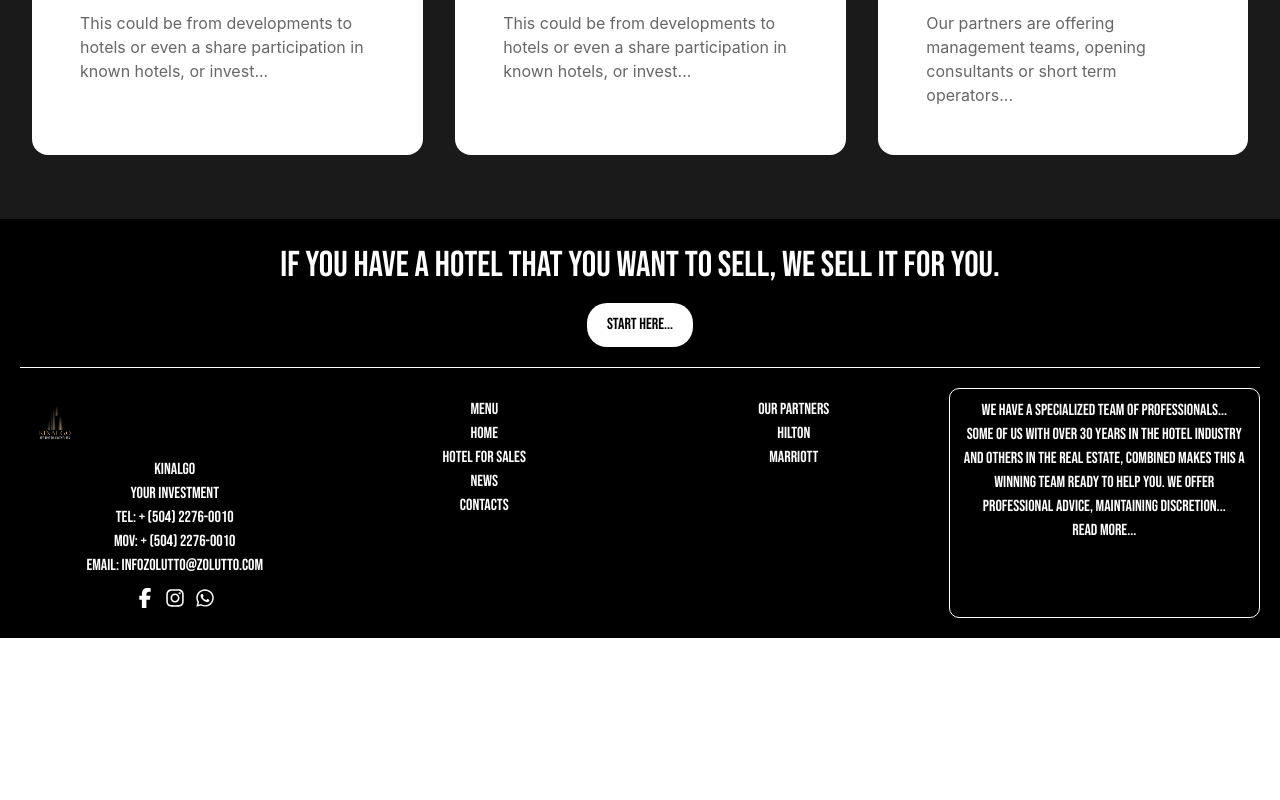
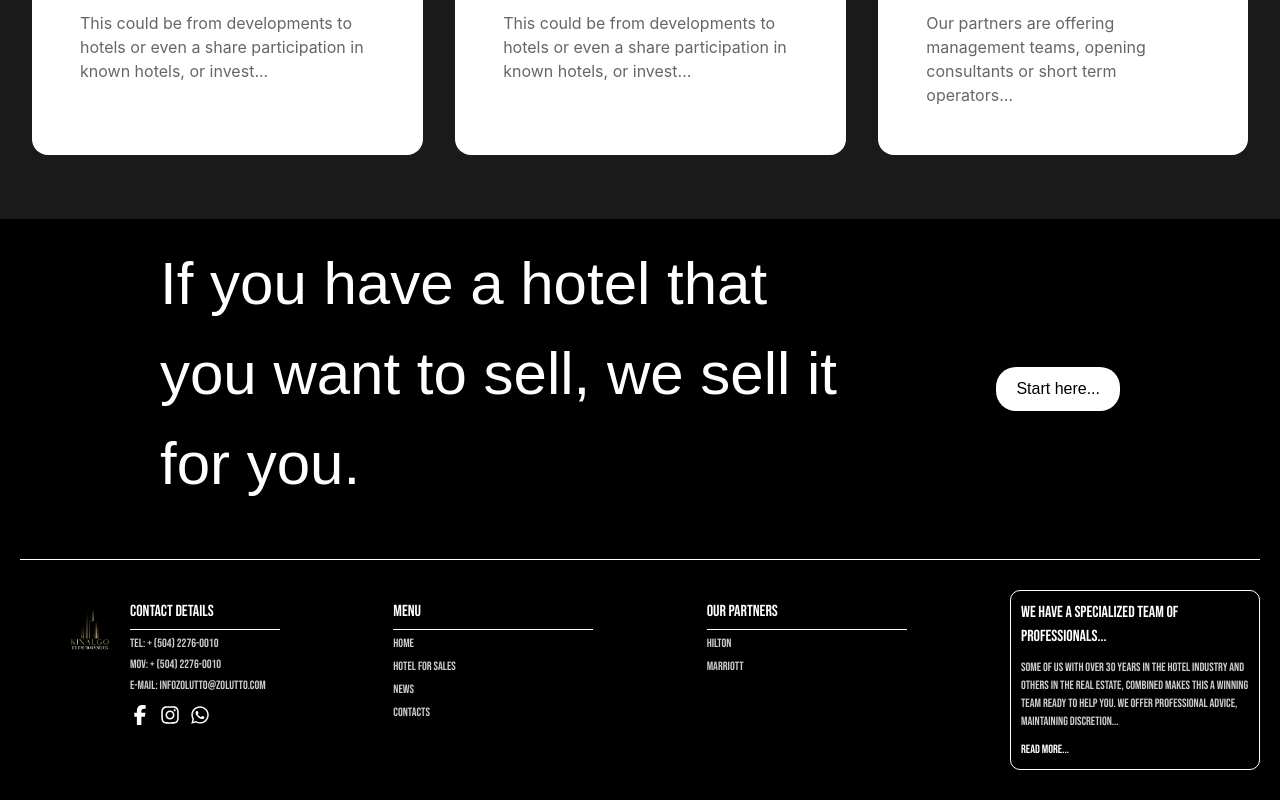
Before and after one commit to jgalicia2022203/React-Kinalgo, a React (Vite) app: page / in a window 1280 px wide. Shown: the part 1787-2587 px from the top of the page. Before the commit the page ends 2425 px from the top, so only its background shows below. Built offline with nearby package versions, Linux system fonts and the light colour scheme.

Commit message:
Se finalizo el diseño del footer y se hicieron unos cambion al proyecto en general

```diff
--- a/src/Footer/Footer.jsx
+++ b/src/Footer/Footer.jsx
@@ -7,35 +7,42 @@ const Footer = () => {
   return (
     <footer className="footer">
       <div className="footer-top">
-        <h1>If you have a hotel that you want to sell, we sell it for you.</h1>
+        <h1 className="footer-title">If you have a hotel that you want to sell, we sell it for you.</h1>
+        <div className="button-container">
           <button className="start-button">Start here...</button>
+        </div>
       </div>
       <div className="footer-line"></div>
       <div className="footer-bottom">
-        <div className="footer-section">
+        <div className="footer-section contact-details">
+          <div className="contact-logo">
             <img src="../../public/logo.png" alt="Kinalgo Logo" className="footer-logo" />
-          <h3>KINALGO</h3>
-          <h4>YOUR INVESTMENT</h4>
+          </div>
+          <div className="contact-info">
+            <h3>CONTACT DETAILS</h3>
             <p>Tel: + (504) 2276-0010</p>
             <p>Mov: + (504) 2276-0010</p>
-          <p>Email: infozolutto@zolutto.com</p>
+            <p>E-mail: infozolutto@zolutto.com</p>
             <div className="footer-icons">
               <FontAwesomeIcon icon={faFacebookF} />
               <FontAwesomeIcon icon={faInstagram} />
               <FontAwesomeIcon icon={faWhatsapp} />
             </div>
           </div>
+        </div>
         <div className="footer-section">
           <h3>MENU</h3>
+          <div className="footer-line-small"></div>
           <ul>
-            <li>Home</li>
-            <li>Hotel for Sales</li>
-            <li>News</li>
-            <li>Contacts</li>
+            <li><a href="#home">Home</a></li>
+            <li><a href="#hotel-for-sales">Hotel for Sales</a></li>
+            <li><a href="#news">News</a></li>
+            <li><a href="#contacts">Contacts</a></li>
           </ul>
         </div>
         <div className="footer-section">
           <h3>OUR PARTNERS</h3>
+          <div className="footer-line-small"></div>
           <ul>
             <li>Hilton</li>
             <li>Marriott</li>
--- a/src/Footer/footer.css
+++ b/src/Footer/footer.css
@@ -6,13 +6,25 @@
 }
 
 .footer-top {
-  text-align: center;
+  display: flex;
+  justify-content: space-between;
+  align-items: center;
   margin-bottom: 20px;
 }
 
-.footer-top h1 {
-  font-size: 36px;
-  margin-bottom: 10px;
+.footer-title {
+  font-size: 60px;
+  margin-bottom: 30px;
+  margin-left: 140px;
+  font-family: 'Arial', sans-serif;
+  max-width: 55%;
+}
+
+.button-container {
+  display: flex;
+  align-items: center;
+  justify-content: flex-end;
+  flex-grow: 1;
 }
 
 .start-button {
@@ -22,6 +34,9 @@
   border: none;
   border-radius: 20px;
   cursor: pointer;
+  font-size: 16px;
+  font-family: 'Arial', sans-serif;
+  margin-right: 140px;
 }
 
 .footer-line {
@@ -31,24 +46,93 @@
 
 .footer-bottom {
   display: flex;
-  justify-content: space-around;
+  justify-content: space-between;
+  align-items: flex-start;
+  flex-wrap: wrap;
+  padding: 10px 0;
 }
 
 .footer-section {
+  padding: 10px;
+  text-align: left;
+  min-width: 200px;
+}
+
+.contact-details {
+  display: flex;
+  align-items: flex-start;
+  margin-left: 30px;
+}
+
+.contact-logo {
+  margin-right: 10px;
+}
+
+.contact-info {
   flex: 1;
-  padding: 10px;
-  text-align: center;
+}
+
+.contact-info h3 {
+  font-size: 16px;
+  margin-bottom: 5px;
+  position: relative;
+}
+
+.contact-info h3::after {
+  content: '';
+  display: block;
+  width: 150px;
+  height: 1px;
+  background-color: #fff;
+  margin-top: 5px;
+}
+
+.footer-section h3 {
+  font-size: 16px;
+  margin-bottom: 5px;
+  position: relative;
+}
+
+.footer-line-small {
+  border-top: 1px solid #fff;
+  margin: 5px 0;
+  width: 200px;
+}
+
+.footer-section p,
+.footer-section ul {
+  font-size: 12px;
+  color: #ccc;
+  margin: 3px 0;
+}
+
+.footer-section ul {
+  list-style: none;
+  padding: 0;
+}
+
+.footer-section ul li {
+  margin: 5px 0;
+}
+
+.footer-section ul li a {
+  color: #ccc;
+  text-decoration: none;
+}
+
+.footer-section ul li a:hover {
+  color: #fff;
 }
 
 .footer-logo {
-  width: 50px;
+  width: 60px;
   height: auto;
   margin-bottom: 10px;
 }
 
 .footer-icons {
   display: flex;
-  justify-content: center;
+  justify-content: left;
   gap: 10px;
   margin-top: 10px;
 }
@@ -63,9 +147,34 @@
   border: 1px solid #fff;
   padding: 10px;
   border-radius: 10px;
+  max-width: 250px;
+}
+
+.footer-specialized h3 {
+  font-size: 16px;
+  margin-bottom: 10px;
+}
+
+.footer-specialized p {
+  font-size: 12px;
+  margin-bottom: 10px;
 }
 
 .footer-specialized a {
+  font-size: 12px;
   color: #fff;
   text-decoration: none;
+  display: block;
+  margin-top: 10px;
 }
+
+
+.footer-bottom {
+  justify-content: space-between;
+}
+
+.footer-section.menu {
+  text-align: center;
+  flex: 1 1 0;
+  margin: 0 20px;
+}
--- a/src/pages/HomePage.jsx
+++ b/src/pages/HomePage.jsx
@@ -1,6 +1,6 @@
 import React from 'react';
 import Header from '../components/header/Header';
-import HeroSection from '../components/heroSection1/HeroSection';
+import HeroSection from '../components/heroSection1/HeroSection1';
 import BestHotels from '../components/BestHotel/BestHotels';
 import OurServices from '../components/OurServices/OurServices';
 import Fotter from '../Footer/Footer';
```
Also changed, not shown: src/components/heroSection1/HeroSection1.jsx (renamed from src/components/heroSection1/HeroSection.jsx). Lines whose indentation alone changed are shown as unchanged.
